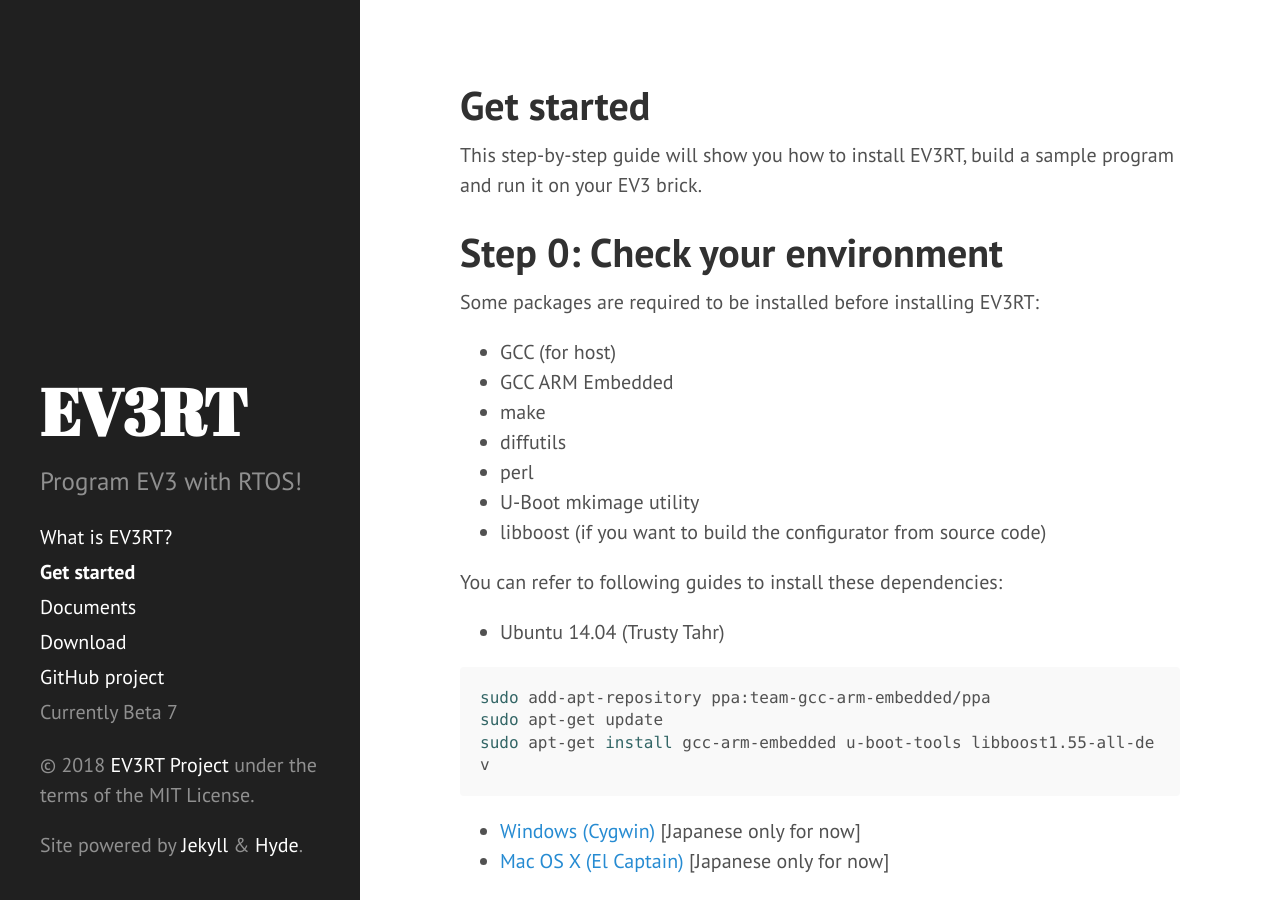
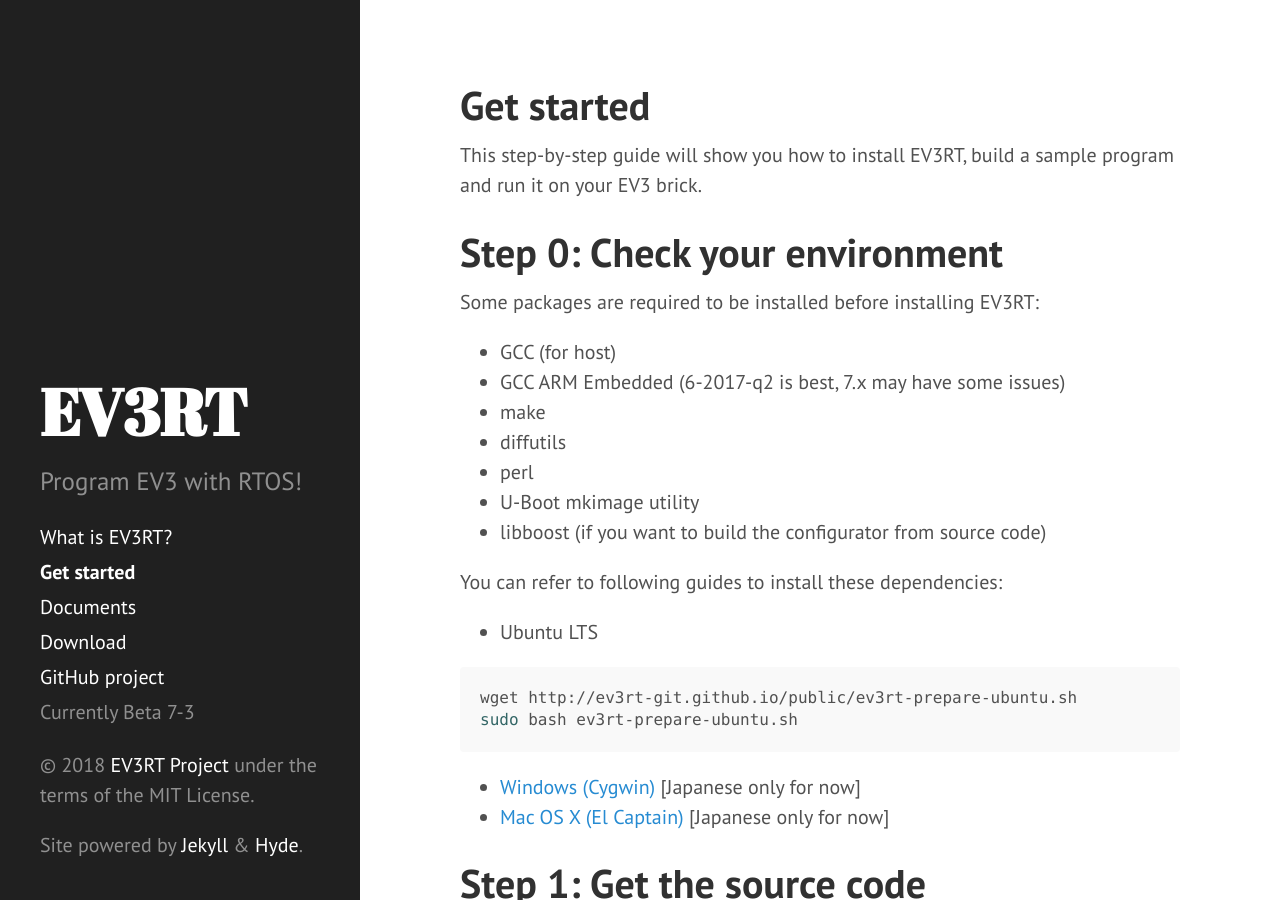
Before and after one commit to ev3rt-git/ev3rt-git.github.io, a Jekyll site: the page built from get_started.md, in a window 1280 px wide and 900 px high. Built offline with Jekyll 4.4.1, drawn with Linux system fonts in a browser that asks for light colours.

Commit message:
update for Beta 7-3

```diff
--- a/_config.yml
+++ b/_config.yml
@@ -19,7 +19,7 @@
 #paginate:         5
 
 # Custom vars
-version:          Beta 7
+version:          Beta 7-3
 
 github:
   repo:           https://github.com/ev3rt-git
--- a/get_started.md
+++ b/get_started.md
@@ -11,7 +11,7 @@
 Some packages are required to be installed before installing EV3RT:
 
 * GCC (for host)
-* GCC ARM Embedded
+* GCC ARM Embedded (6-2017-q2 is best, 7.x may have some issues)
 * make
 * diffutils
 * perl
@@ -20,12 +20,11 @@
 
 You can refer to following guides to install these dependencies:
 
-* Ubuntu 14.04 (Trusty Tahr)
+* Ubuntu LTS
 
 ~~~bash
-sudo add-apt-repository ppa:team-gcc-arm-embedded/ppa
-sudo apt-get update
-sudo apt-get install gcc-arm-embedded u-boot-tools libboost1.55-all-dev
+wget http://ev3rt-git.github.io/public/ev3rt-prepare-ubuntu.sh
+sudo bash ev3rt-prepare-ubuntu.sh
 ~~~
 
 * [Windows (Cygwin)](http://dev.toppers.jp/trac_user/ev3pf/wiki/DevEnvWin) [Japanese only for now]
```
Also changed, not shown: documents.md (+11 -1 lines).
